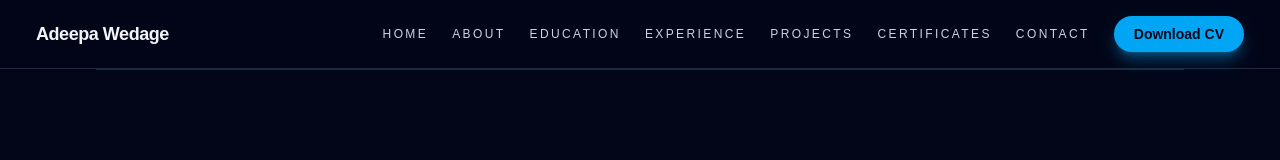
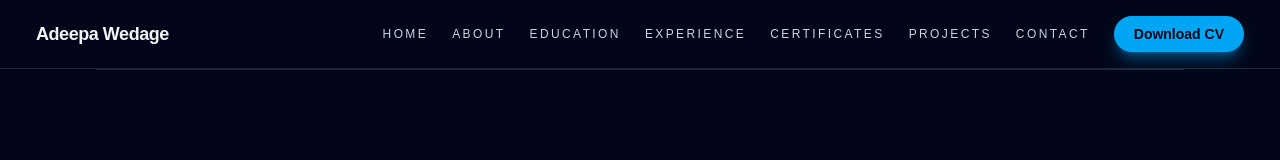
Before and after one commit to ANWedage/My-portfolio, a Next.js app: page / in a window 1280 px wide. Shown: the top 160 px of the page. Built offline with nearby package versions, Linux system fonts and the light colour scheme.

Commit message:
small fix

```diff
--- a/app/page.tsx
+++ b/app/page.tsx
@@ -25,11 +25,11 @@ export default function Home() {
             <a href="#experience" className="nav-link">
               Experience
             </a>
+            <a href="#certificates" className="nav-link">
+              Certificates
+            </a>
             <a href="#projects" className="nav-link">
               Projects
-            </a>
-            <a href="#certificates" className="nav-link">
-              Certificates
             </a>
             <a href="#contact" className="nav-link">
               Contact
```
